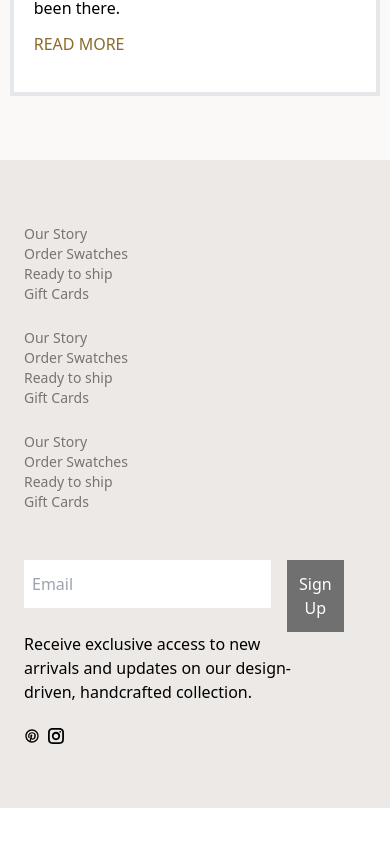
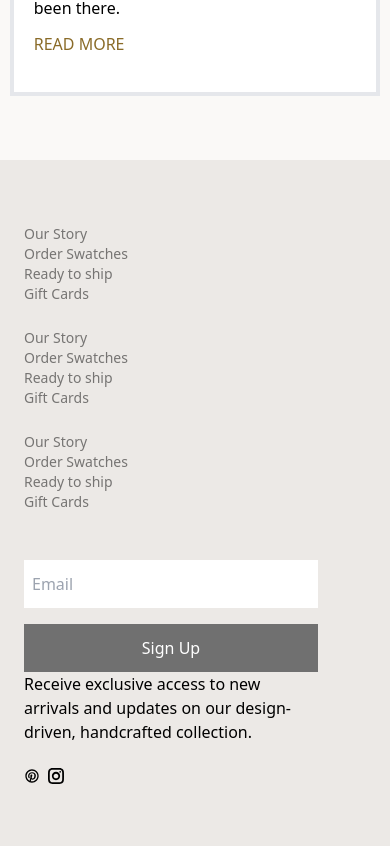
Before and after one commit to Ammyy9908/attrattiva, a Next.js app: page /pages/blogs in a window 390 px wide. Shown: the part 4428-5274 px from the top of the page. Before the commit the page ends 5236 px from the top, so only its background shows below. Built offline with nearby package versions, Linux system fonts and the light colour scheme.

Commit message:
footer fixed

```diff
--- a/components/Footer.jsx
+++ b/components/Footer.jsx
@@ -52,17 +52,17 @@ function Footer() {
       <div className="footer-newsletter col-span-1">
         <div className="footer-subscribe-form w-full">
           <form action="" className="w-full">
-            <div className="form-control flex items-start gap-4">
+            <div className="form-control flex flex-col md:flex-row items-start gap-4">
               <input
                 type="email"
                 name="email"
                 id="email"
                 placeholder="Email"
-                className="py-3 px-2"
+                className="py-3 px-2 w-full"
               />
               <button
                 type="submit"
-                className="bg-[#707070] px-3 py-3 text-white"
+                className="bg-[#707070] px-3 py-3 text-white w-full"
               >
                 Sign Up
               </button>
```
